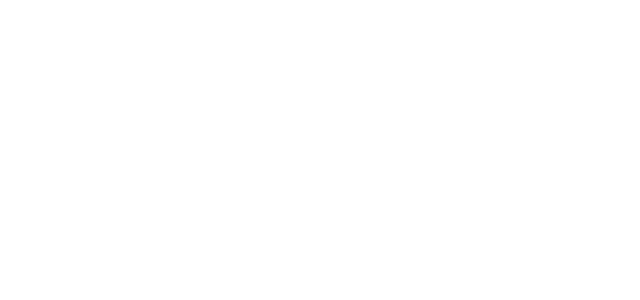
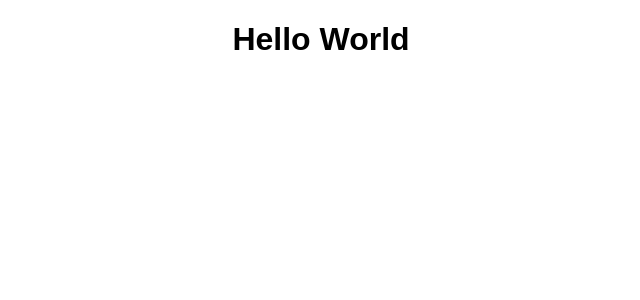
Before and after one commit to tgreenidge/nyc-for-her, a React (Create React App) app: page / in a window 1280 px wide. Shown: the top 300 px of the page, without its empty margins (319-959 px from the left). Built offline with nearby package versions, Linux system fonts and the light colour scheme.

Commit message:
add dependency pkgs for bootstrap and publish front end to github pages

```diff
--- a/src/App.js
+++ b/src/App.js
@@ -5,7 +5,7 @@ class App extends Component {
   render() {
     return (
       <div className="App">
-
+        <h1>Hello World</h1>
       </div>
     );
   }
```
Also changed, not shown: package.json (+7 -4 lines), 1 other file (tests, documents, lock files or other folders).
